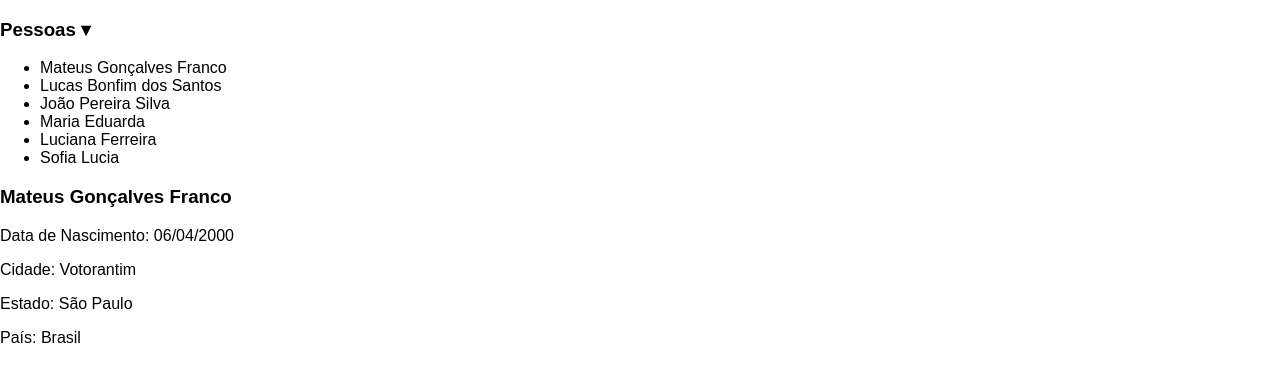
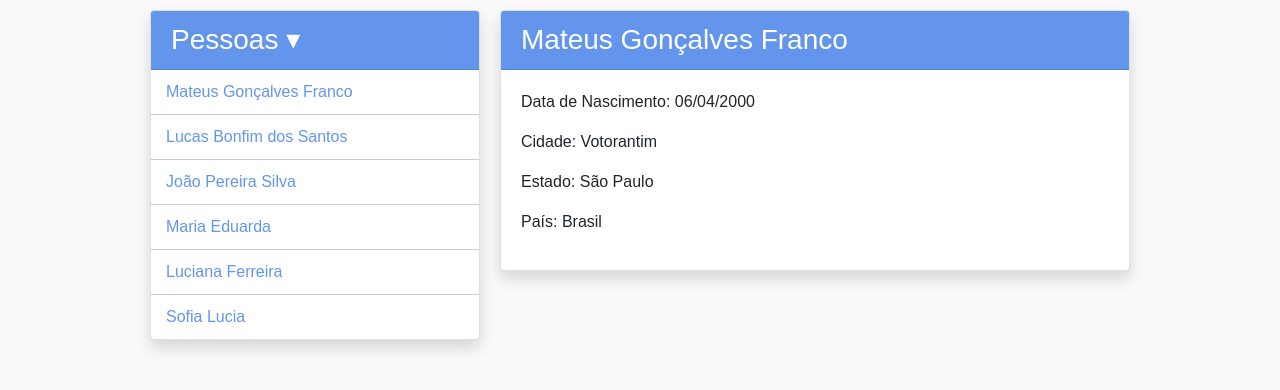
Before and after one commit to mattfran67/list-of-people-react, a React (Create React App) app: page / in a window 1280 px wide. Shown: the top 390 px of the page. Built offline with nearby package versions, Linux system fonts and the light colour scheme.

Commit message:
mudança no estilo geral

```diff
--- a/public/index.html
+++ b/public/index.html
@@ -15,29 +15,11 @@
       user's mobile device or desktop. See https://developers.google.com/web/fundamentals/web-app-manifest/
     -->
     <link rel="manifest" href="%PUBLIC_URL%/manifest.json" />
-    <!--
-      Notice the use of %PUBLIC_URL% in the tags above.
-      It will be replaced with the URL of the `public` folder during the build.
-      Only files inside the `public` folder can be referenced from the HTML.
-
-      Unlike "/favicon.ico" or "favicon.ico", "%PUBLIC_URL%/favicon.ico" will
-      work correctly both with client-side routing and a non-root public URL.
-      Learn how to configure a non-root public URL by running `npm run build`.
-    -->
+    <link rel="stylesheet" href="https://maxcdn.bootstrapcdn.com/bootstrap/4.5.2/css/bootstrap.min.css">
     <title>React App</title>
   </head>
   <body>
     <noscript>You need to enable JavaScript to run this app.</noscript>
     <div id="root"></div>
-    <!--
-      This HTML file is a template.
-      If you open it directly in the browser, you will see an empty page.
-
-      You can add webfonts, meta tags, or analytics to this file.
-      The build step will place the bundled scripts into the <body> tag.
-
-      To begin the development, run `npm start` or `yarn start`.
-      To create a production bundle, use `npm run build` or `yarn build`.
-    -->
   </body>
 </html>
--- a/src/App.js
+++ b/src/App.js
@@ -6,20 +6,25 @@ function App({ data }) {
   const [selectedPerson, setSelectedPerson] = useState(data[0]);
 
   const peopleList = data.map((person, index) => (
-    <li key={person.id} onClick={() => setSelectedPerson(data[index])} >
+    <li key={person.id} onClick={() => setSelectedPerson(data[index])}>
       {person.name}
     </li>
   ));
 
   return (
     <div className="content">
-      <ShowContainer>
-        <ul>
-          {peopleList}
-        </ul>
-      </ShowContainer>
-
-      <PersonInfo person={selectedPerson} />
+      <section className="right-float main">
+        <PersonInfo person={selectedPerson} />
+      </section>
+      <aside className="right-float side-menu">
+        <div className="card shadow">
+          <ShowContainer title="Pessoas">
+            <ul className="list">
+              {peopleList}
+            </ul>
+          </ShowContainer>
+        </div>
+      </aside>
     </div>
   );
 }
--- a/src/components/PersonInfo.js
+++ b/src/components/PersonInfo.js
@@ -2,12 +2,14 @@ import React from 'react';
 
 export function PersonInfo({ person }) {
   return (
-    <div>
-      <h3>{person.name}</h3>
-      <p>Data de Nascimento: {person.birthday}</p>
-      <p>Cidade: {person.city}</p>
-      <p>Estado: {person.state}</p>
-      <p>País: {person.country}</p>
+    <div className="card shadow">
+      <h3 className="card-header header-color">{person.name}</h3>
+      <div className="card-body">
+        <p>Data de Nascimento: {person.birthday}</p>
+        <p>Cidade: {person.city}</p>
+        <p>Estado: {person.state}</p>
+        <p>País: {person.country}</p>
+      </div>
     </div>
   );
 }
--- a/src/components/ShowContainer.js
+++ b/src/components/ShowContainer.js
@@ -1,14 +1,17 @@
 import React, { useState } from 'react';
 
-export function ShowContainer({ children }) {
+export function ShowContainer({ children, title }) {
   const [showContent, setShowContent] = useState(true);
 
   const handleClick = () => setShowContent(!showContent);
 
   return (
     <div>
-      <h3 onClick={handleClick}>
-        Pessoas {showContent ? <span>&#9662;</span> : <span>&#9656;</span>}
+      <h3
+        onClick={handleClick}
+        style={{cursor: 'pointer'}}
+        className="card-header header-color">
+        {title} {showContent ? <span>&#9662;</span> : <span>&#9656;</span>}
       </h3>
       {showContent && children}
     </div>
--- a/src/index.css
+++ b/src/index.css
@@ -1,6 +1,67 @@
+* {
+  box-sizing: border-box;
+}
+
 body {
   margin: 0;
+  background-color: #fafafa;
   font-family: Arial, Helvetica, sans-serif;
   -webkit-font-smoothing: antialiased;
   -moz-osx-font-smoothing: grayscale;
 }
+
+.content {
+  max-width: 1000px;
+  margin: auto;
+}
+
+.header-color {
+  background-color: cornflowerblue;
+  color: white;
+}
+
+.right-float {
+  float: right;
+  padding: 10px;
+}
+
+.side-menu {
+  width: 35%;
+}
+
+.main {
+  width: 65%;
+}
+
+.list {
+  list-style: none;
+  padding: 0;
+  margin: 0;
+  max-height: 500px;
+  overflow: auto;
+}
+
+.list li {
+  border-bottom: 1px solid #ccc;
+  padding: 10px 0;
+  cursor: pointer;
+  color:cornflowerblue;
+  text-indent: 15px;
+}
+
+.list li:last-child {
+  border-bottom: none;
+}
+
+.list li:hover {
+  background-color: #eee;
+}
+
+@media screen and (max-width: 500px) {
+  .right-float {
+    float: none;
+  }
+  .main, .side-menu {
+    width: 100%;
+  }
+}
```
